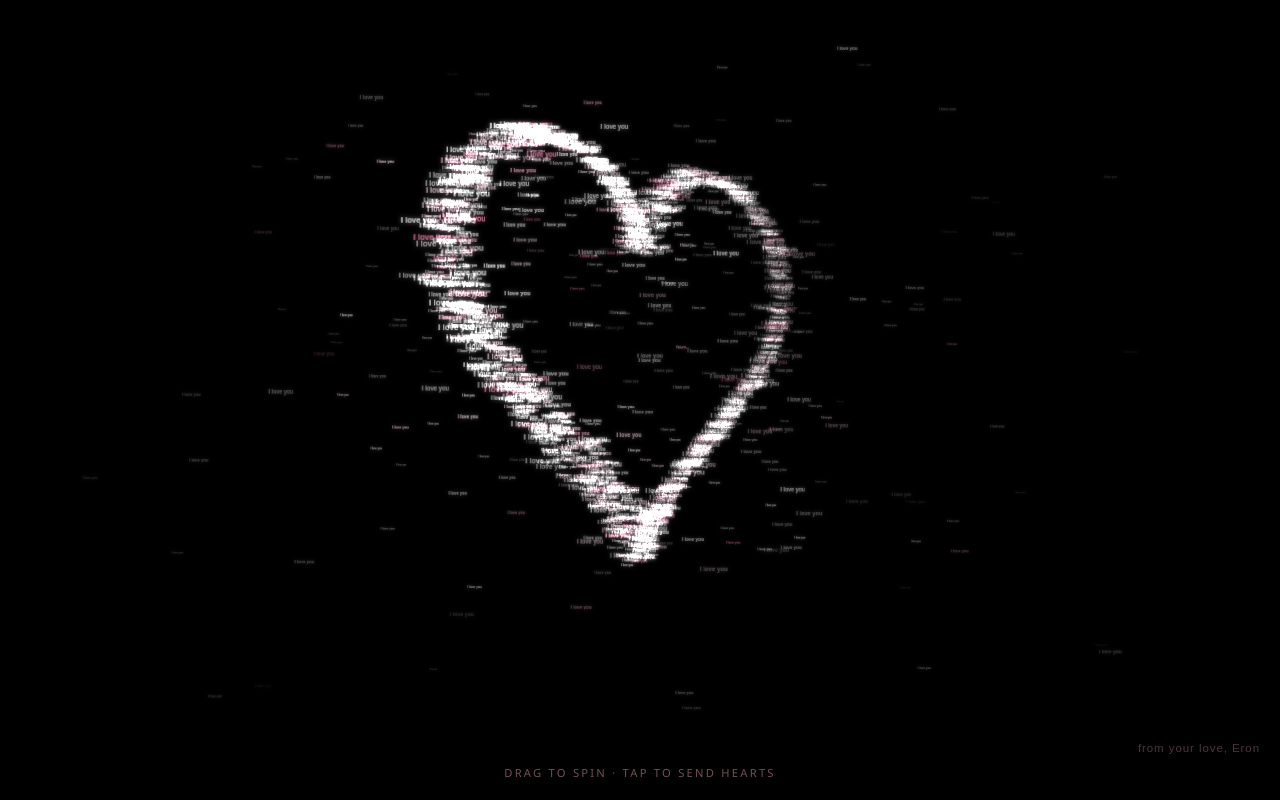
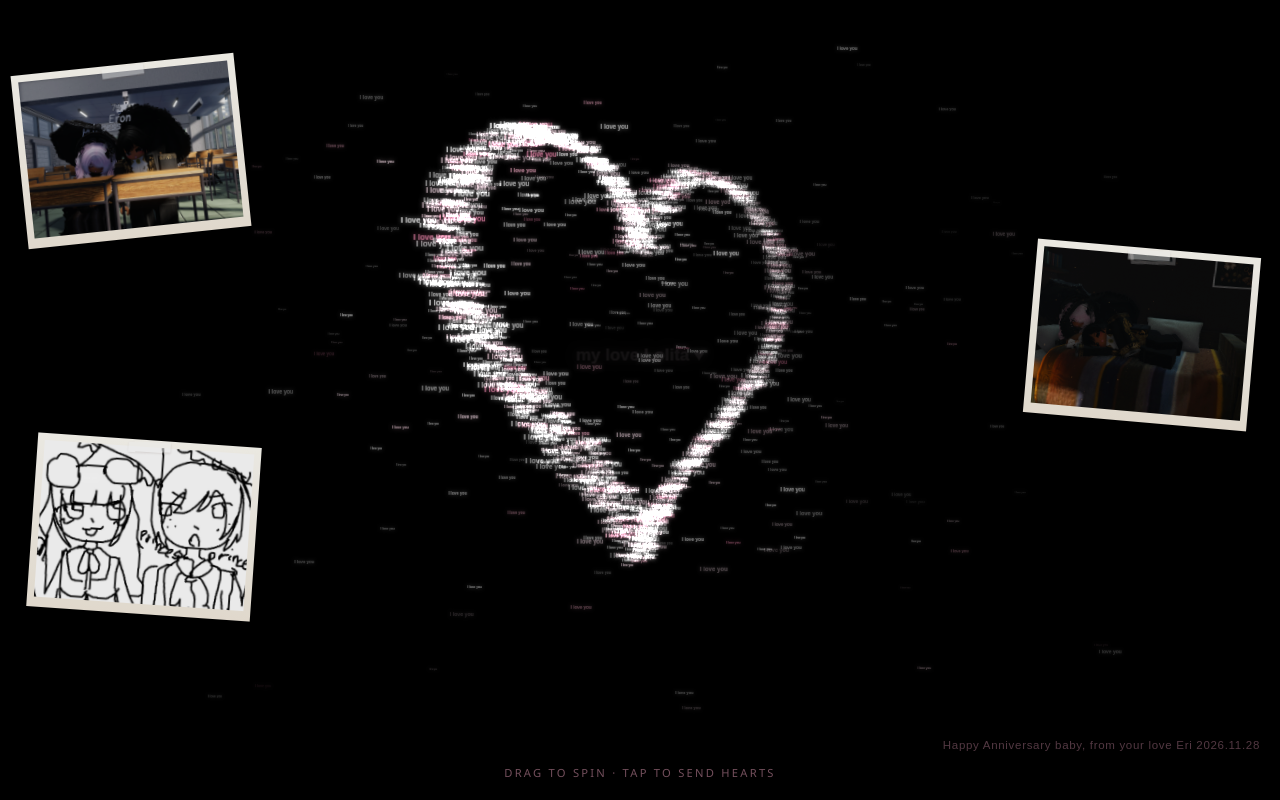
Before and after one commit to eronkadnace/luvh, a plain HTML site: page index.html in a window 1280 px wide. Drawn offline with Linux system fonts and the light colour scheme; animation ran at ten frames a second.

Commit message:
Add photo notes, centered 3D label and Eri signature

```diff
--- a/index.html
+++ b/index.html
@@ -11,9 +11,15 @@
 <body>
   <canvas id="scene" aria-hidden="true"></canvas>
 
+  <div class="notes" aria-hidden="true">
+    <figure class="note note-1"><img src="photos/photo-1.png" alt="" /></figure>
+    <figure class="note note-2"><img src="photos/photo-2.png" alt="" /></figure>
+    <figure class="note note-3"><img src="photos/photo-3.jpg" alt="" /></figure>
+  </div>
+
   <p class="hint">drag to spin · tap to send hearts</p>
 
-  <p class="signature">from your love, Eron</p>
+  <p class="signature">Happy Anniversary baby, from your love Eri 2026.11.28</p>
 
   <script src="script.js"></script>
 </body>
--- a/script.js
+++ b/script.js
@@ -16,6 +16,7 @@ document.title = `${CONFIG.message} ♥`;
 const TAU = Math.PI * 2;
 const CENTER_Y = -2.5; // vertical center of the heart curve in math space
 const FONT_STACK = `Arial, Helvetica, sans-serif`;
+const CENTER_TEXT = "my love Lolita ♥";
 
 const heartPoint = (t) => ({
   x: 16 * Math.sin(t) ** 3,
@@ -54,7 +55,7 @@ function tAtFrac(frac) {
 
 // Words are pre-rendered once into sprites so each frame is just a drawImage.
 const SPRITE_SCALE = Math.min(2, Math.max(1, window.devicePixelRatio || 1));
-const wordSprites = new Map();
+const textSprites = new Map();
 const heartSprites = new Map();
 const measureCtx = document.createElement("canvas").getContext("2d");
 
@@ -65,13 +66,13 @@ const rgbOf = (hex) => {
   return `${(n >> 16) & 255},${(n >> 8) & 255},${n & 255}`;
 };
 
-function getWordSprite(color, size) {
-  const key = `${color}|${size}`;
-  let sprite = wordSprites.get(key);
+function getTextSprite(text, color, size) {
+  const key = `${text}|${color}|${size}`;
+  let sprite = textSprites.get(key);
   if (sprite) return sprite;
   const font = `600 ${size}px ${FONT_STACK}`;
   measureCtx.font = font;
-  const textW = measureCtx.measureText(CONFIG.message).width;
+  const textW = measureCtx.measureText(text).width;
   const pad = Math.ceil(size * 0.9 + 6);
   const w = Math.ceil(textW + pad * 2);
   const h = Math.ceil(size * 1.7 + pad * 2);
@@ -86,13 +87,15 @@ function getWordSprite(color, size) {
   g.fillStyle = color;
   g.shadowColor = `rgba(${rgbOf(color)},0.85)`;
   g.shadowBlur = Math.max(4, size * 0.55);
-  g.fillText(CONFIG.message, w / 2, h / 2);
+  g.fillText(text, w / 2, h / 2);
   g.shadowBlur = 0;
-  g.fillText(CONFIG.message, w / 2, h / 2);
+  g.fillText(text, w / 2, h / 2);
   sprite = { canvas: c, w, h };
-  wordSprites.set(key, sprite);
+  textSprites.set(key, sprite);
   return sprite;
 }
+
+const getWordSprite = (color, size) => getTextSprite(CONFIG.message, color, size);
 
 function getHeartSprite(color) {
   let sprite = heartSprites.get(color);
@@ -130,6 +133,7 @@ let cx = 0;
 let cy = 0;
 let heartScale = 14;
 let words = [];
+let centerSprite = null;
 const bursts = [];
 const HEART_COLORS = ["#ff9ecb", "#ff6f9c", "#ffe3ee", "#ff4d7e"];
 
@@ -207,6 +211,7 @@ function resize() {
   cx = W / 2;
   cy = H * 0.445;
   heartScale = Math.min(W, H) * (W < H ? 0.0235 : 0.0175);
+  centerSprite = getTextSprite(CENTER_TEXT, "#ffe3ee", Math.round(heartScale * 1.2));
   buildWords();
 }
 
@@ -302,6 +307,24 @@ function drawHeartWords(s) {
     ctx.setTransform(dpr * sx, 0, 0, dpr * sy, dpr * px, dpr * py);
     ctx.drawImage(p.sprite, -p.spriteW / 2, -p.spriteH / 2, p.spriteW, p.spriteH);
   }
+  const cr = Math.min(1, Math.max(0, (t - 2) / 1));
+  if (cr > 0 && centerSprite) {
+    // Sits on the heart's own Z axis, so it stays dead-center as the heart spins;
+    // it's an oriented label, so it only shows while the face is toward the viewer.
+    const face = Math.abs(cosY * cosP);
+    const vis = Math.min(1, Math.max(0, (face - 0.7) / 0.18));
+    if (vis > 0.01) {
+      ctx.globalAlpha = 0.95 * cr * vis;
+      ctx.setTransform(dpr, 0, 0, dpr, dpr * cx, dpr * cy);
+      ctx.drawImage(
+        centerSprite.canvas,
+        -centerSprite.w / 2,
+        -centerSprite.h / 2,
+        centerSprite.w,
+        centerSprite.h,
+      );
+    }
+  }
   ctx.setTransform(dpr, 0, 0, dpr, 0, 0);
   ctx.restore();
 }
--- a/style.css
+++ b/style.css
@@ -56,8 +56,84 @@ body {
   position: fixed;
   right: max(20px, env(safe-area-inset-right));
   bottom: calc(max(20px, env(safe-area-inset-bottom)) + 26px);
+  max-width: calc(100% - 40px);
   font-size: 0.72rem;
-  letter-spacing: 0.08em;
-  color: rgba(255, 175, 205, 0.3);
+  line-height: 1.5;
+  letter-spacing: 0.06em;
+  text-align: right;
+  color: rgba(255, 175, 205, 0.32);
   pointer-events: none;
 }
+
+.notes {
+  position: fixed;
+  inset: 0;
+  pointer-events: none;
+}
+
+.note {
+  position: absolute;
+  width: clamp(9.5rem, 19vw, 14rem);
+  margin: 0;
+  padding: 0.45rem 0.45rem 0.6rem;
+  background: linear-gradient(180deg, #fffdf6, #f4ecdf);
+  box-shadow: 0 10px 26px rgba(0, 0, 0, 0.55);
+  opacity: 0;
+  animation: noteFade 0.9s ease forwards;
+}
+
+.note img {
+  display: block;
+  width: 100%;
+  aspect-ratio: 4 / 3;
+  object-fit: cover;
+  background: #0a0a0a;
+}
+
+.note::before {
+  content: "";
+  position: absolute;
+  top: 0.1rem;
+  left: 50%;
+  width: 2.6rem;
+  height: 0.65rem;
+  transform: translateX(-50%) rotate(-2deg);
+  background: rgba(255, 255, 255, 0.45);
+  box-shadow: 0 1px 2px rgba(92, 64, 51, 0.15);
+}
+
+.note-1 {
+  top: 8%;
+  left: 1.5%;
+  transform: rotate(-6deg);
+  animation-delay: 2.4s;
+}
+
+.note-2 {
+  top: 31%;
+  right: 2%;
+  transform: rotate(5deg);
+  animation-delay: 2.8s;
+}
+
+.note-3 {
+  top: 55%;
+  left: 2.5%;
+  transform: rotate(4deg);
+  animation-delay: 3.2s;
+}
+
+@keyframes noteFade {
+  to { opacity: 0.92; }
+}
+
+@media (max-width: 720px) {
+  .note {
+    width: clamp(5.5rem, 30vw, 9rem);
+    padding: 0.3rem 0.3rem 0.4rem;
+  }
+
+  .note-1 { top: 6%; left: 1%; }
+  .note-2 { top: 30%; right: 1%; }
+  .note-3 { top: 54%; left: 1%; }
+}
```
Also changed, not shown: photos/photo-1.png (added), photos/photo-2.png (added), photos/photo-3.jpg (added).
